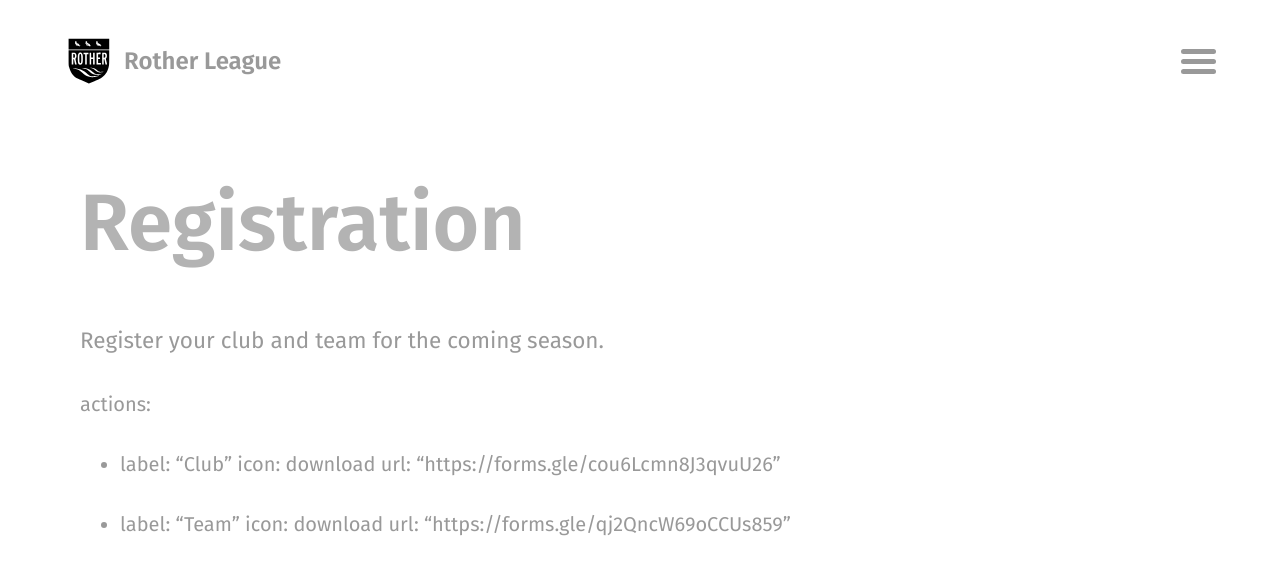
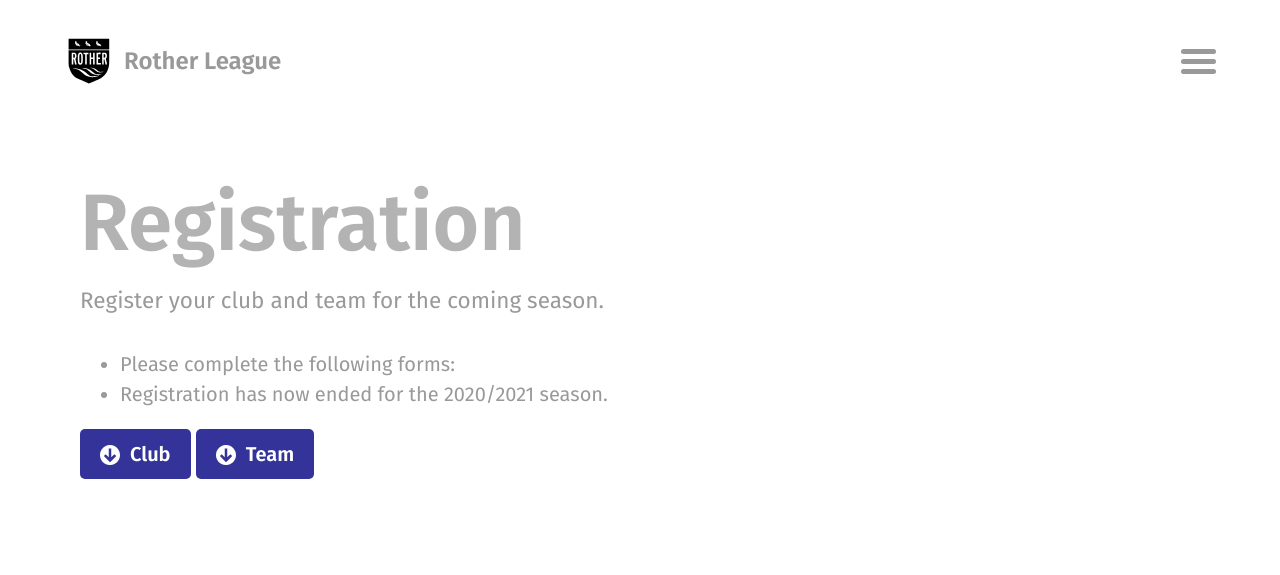
Before and after one commit to rotherleague/Rother, a Jekyll site: the page built from registration.md, in a window 1280 px wide and 900 px high. Shown: the top 575 px of the window. Built offline with Jekyll 4.4.1, drawn with Linux system fonts in a browser that asks for light colours; nearby versions of some CDN libraries.

Commit message:
Update registration.md

```diff
--- a/registration.md
+++ b/registration.md
@@ -1,9 +1,11 @@
 ---
 title: "Registration"
 layout: page
----
+introduction: |
+  Register your club and team for the coming season.
+  - Please complete the following forms:
+  - Registration has now ended for the 2020/2021 season.
 
-Register your club and team for the coming season.
 
 
 actions:
@@ -14,3 +16,4 @@ actions:
   - label: "Team"
     icon: download
     url: "https://forms.gle/qj2QncW69oCCUs859"
+---
```
